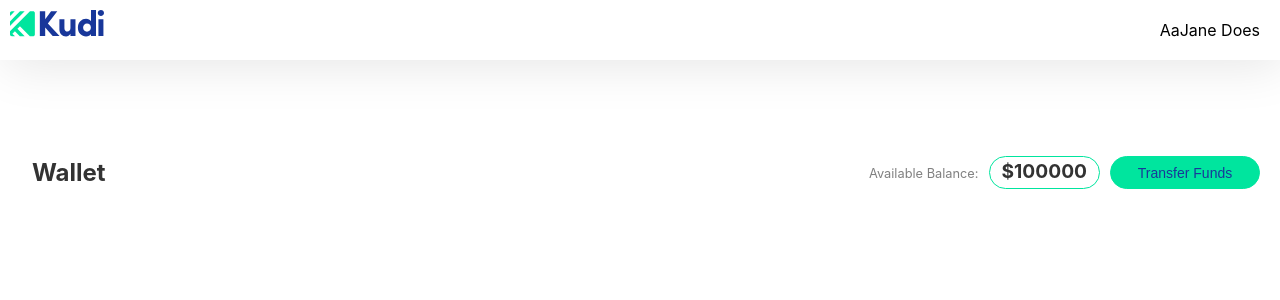
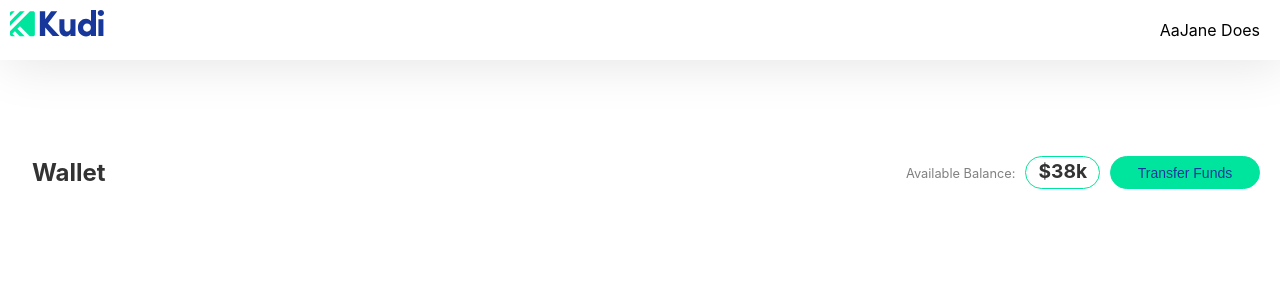
Before and after one commit to lape15/frontend-chalenge, a React (Vite) app: page / in a window 1280 px wide. Shown: the top 300 px of the page. Built offline with nearby package versions, Linux system fonts and the light colour scheme; data requests are answered from the project's data file.

Commit message:
Fixed error bug

```diff
--- a/src/store/users.js
+++ b/src/store/users.js
@@ -6,8 +6,8 @@ const slice = createSlice({
     users: []
   },
   reducers: {
-    fetchUsers: (state, payload) => {
-      state.users = payload;
+    fetchUsers: (state, action) => {
+      state.users = action.payload;
     }
   }
 });
--- a/src/wallet/index.jsx
+++ b/src/wallet/index.jsx
@@ -1,4 +1,4 @@
-import { useEffect,useState } from 'react';
+import { useEffect, useState } from 'react';
 import { useDispatch, useSelector } from 'react-redux';
 import styled from 'styled-components';
 import WalletHeader from '../component/header';
@@ -48,7 +48,7 @@ export const BalanceBox = styled.div`
     align-items: center;
     cursor: pointer;
     transition: transform 0.2s ease-in-out;
-    &:hover{
+    &:hover {
       transform: scale(1.05);
     }
   }
@@ -61,18 +61,27 @@ export const Text = styled.div`
   position: relative;
 `;
 const WalletPage = () => {
-  const { users } = useSelector((state) => state.users);
+  const users = useSelector((state) => state.users.users);
   const dispatch = useDispatch();
   useEffect(() => dispatch(doFetchUsers()), []);
-  console.log(users);
+  const [user, setUser] = useState({});
+  const [balance, setBalance] = useState(0);
+  useEffect(() => {
+    if (users.length) {
+      setBalance(users[0].walletBalance);
+      setUser(users[0]);
+    }
+  }, [users]);
+  const roundedBalance = String(balance).split('');
   return (
     <Main>
-      <WalletHeader />
+      <WalletHeader firstName={user.fname} lastName={user.lname} />
       <InfoBox>
+        {console.log({roundedBalance, users })}
         <h3 className="main_head">Wallet</h3>
         <BalanceBox>
           <Text>Available Balance:</Text>
-          <h3>&#36;100000</h3>
+          <h3>&#36;{`${roundedBalance[0]}${roundedBalance[1]}`}k</h3>
           <button>Transfer funds</button>
         </BalanceBox>
       </InfoBox>
```
Also changed, not shown: src/component/tooltip.jsx (+6 -1 lines).
